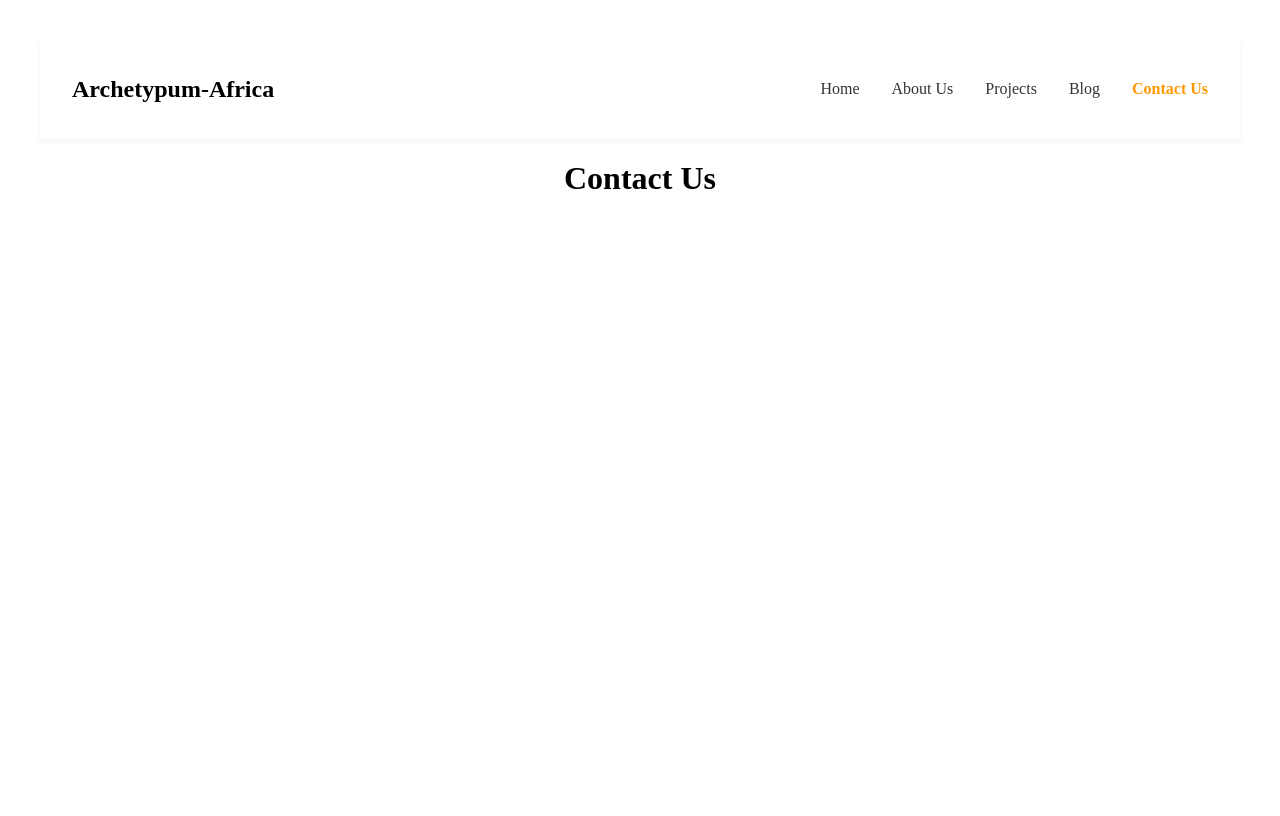
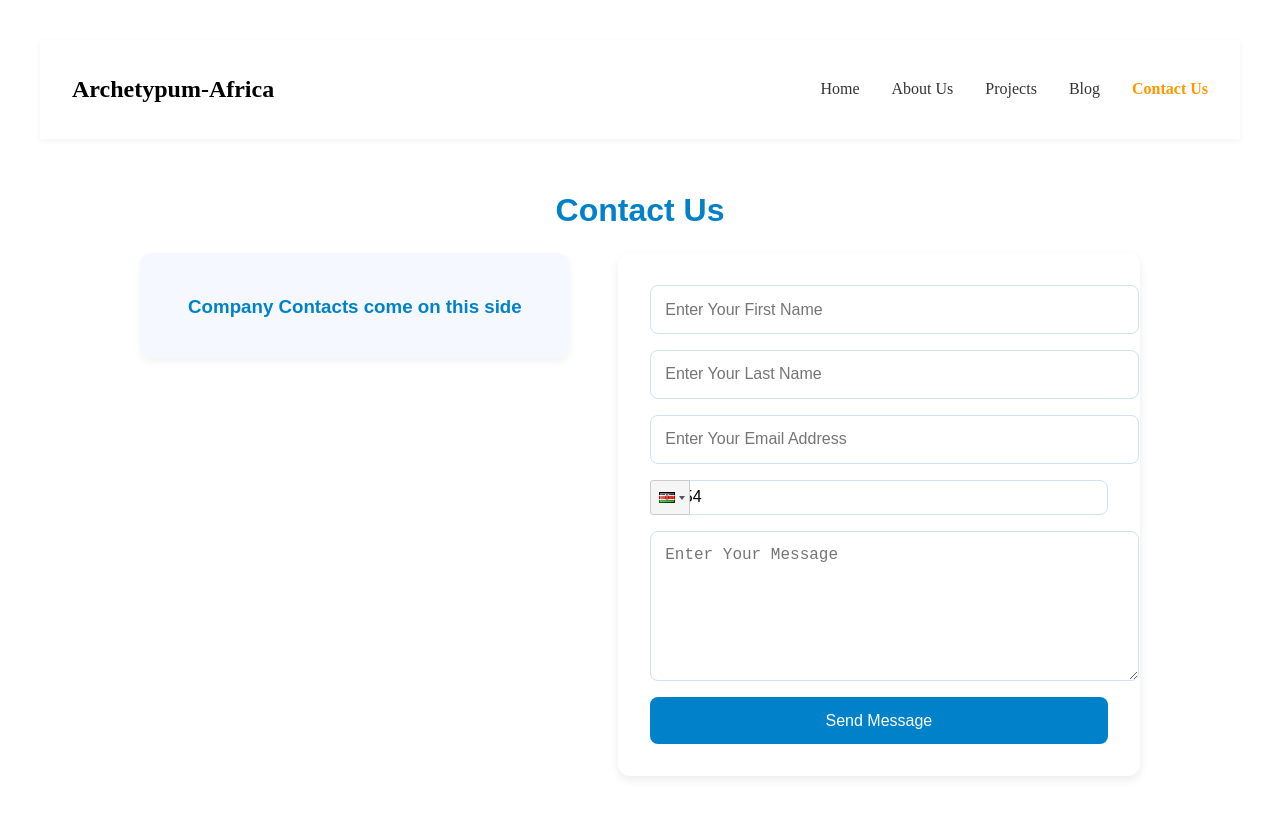
Before and after one commit to monalisasabina/archetypum-frontend, a React (Vite) app: page /contact_us in a window 1280 px wide. Shown: the top 816 px of the page. Built offline with nearby package versions, Linux system fonts and the light colour scheme.

Commit message:
contact page

```diff
--- a/package.json
+++ b/package.json
@@ -13,6 +13,7 @@
     "react": "^19.1.1",
     "react-dom": "^19.1.1",
     "react-icons": "^5.5.0",
+    "react-phone-input-2": "^2.15.1",
     "react-router-dom": "^7.8.2",
     "swiper": "^12.0.1"
   },
--- a/src/Pages/ContactUs.jsx
+++ b/src/Pages/ContactUs.jsx
@@ -1,9 +1,90 @@
+import PhoneInput from "react-phone-input-2"
+import "react-phone-input-2/lib/style.css"
+import "./contactUs.css"
+import { useState } from "react"
+
 function ContactUs(){
 
+    const [phone, setPhone] = useState("");
+
+
+    const handleSubmit = (e) =>{
+        e.preventDefault();
+        // Handle form submission logic here
+        console.log("Form submitted");
+    };
+
     return(
-        <div>
-           <div className="contact-container">
-              <h1 className="contact-header">Contact Us</h1>
+        <div className="contact-container">
+
+           {/* Header */}
+           <div className="contact-header">
+              <h1 >Contact Us</h1>
+           </div>
+
+           {/* Contact-Content */}
+           <div className="contact-content">
+
+              {/* Company Contacts */}
+              <div className="contact-contacts">
+                <h3>Company Contacts come on this side</h3>
+
+              </div>
+
+             {/* Contact Form */}
+              <div className="contact-form">
+
+                <form onSubmit={handleSubmit}>
+                    {/* First Name */}
+                    <input
+                         type="text"
+                         placeholder="Enter Your First Name"
+                    />
+
+                    {/* Last Name */}
+                    <input
+                          type="text"
+                          placeholder="Enter Your Last Name"
+                    />
+
+                    {/* Email */}
+                    <input
+                          type="email"
+                          placeholder="Enter Your Email Address"
+                    />
+
+                    {/* Mobile Number */}
+                    <div className="contact-mobile">
+
+                       <PhoneInput
+                            country={"ke"}
+                            onlyCountries={["ke", "ug", "tz"]}
+                            enableSearch={true}
+                            value={phone}
+                            onChange={setPhone}
+                            placeholder="Enter Your Mobile Number"
+                            inputProps={{
+                                name: "phone",
+                                required: true,
+                                autoFocus: false
+                            }}
+
+                       />
+                    </div>
+
+                    {/* Message */}
+                    <textarea
+                            placeholder="Enter Your Message"
+                    >
+                    </textarea>
+
+                    {/* Send Message */}
+                    <button>Send Message</button>
+
+                </form>
+
+              </div>
+
            </div>
 
         </div>
--- /dev/null
+++ b/src/Pages/contactUs.css
@@ -0,0 +1,158 @@
+/* .contact-content{
+    border: 1px solid black;
+    border-radius: 10px;
+    box-shadow: 0 0 6px rgba(0, 129, 201, 0.2);
+    height: 300px;
+    width: 300px;
+    display: flex;
+} */
+
+
+/* 🌐 Overall Layout */
+.contact-container {
+  display: flex;
+  flex-direction: column;
+  align-items: center;
+  background-color: #ffffff;
+  padding: 2rem 1rem;
+  font-family: "Poppins", sans-serif;
+  color: #333;
+}
+
+/* 🏷️ Header */
+.contact-header h1 {
+  color: #0081c9;
+  font-size: 2rem;
+  text-align: center;
+  margin-bottom: 1.5rem;
+}
+
+/* 🧱 Content Section (Two-column layout on larger screens) */
+.contact-content {
+  display: flex;
+  justify-content: center;
+  align-items: flex-start;
+  gap: 3rem;
+  max-width: 1000px;
+  width: 100%;
+  flex-wrap: wrap;
+}
+
+/* 🏢 Company Contacts */
+.contact-contacts {
+  flex: 1;
+  min-width: 280px;
+  background-color: #f5f9ff;
+  padding: 1.5rem;
+  border-radius: 12px;
+  box-shadow: 0 4px 8px rgba(0, 0, 0, 0.05);
+}
+
+.contact-contacts h3 {
+  color: #0081c9;
+  margin-bottom: 1rem;
+}
+
+/* 📝 Contact Form */
+.contact-form {
+  flex: 1.2;
+  background-color: #ffffff;
+  padding: 2rem;
+  border-radius: 12px;
+  box-shadow: 0 4px 10px rgba(0, 0, 0, 0.08);
+  align-items: center;
+}
+
+/* 📋 Form Inputs */
+.contact-form form {
+  display: flex;
+  flex-direction: column;
+  gap: 1rem;
+}
+
+.contact-form input,
+.contact-form textarea {
+  width: 100%;
+  padding: 0.9rem;
+  border: 1px solid #d0e3f0;
+  border-radius: 8px;
+  font-size: 1rem;
+  outline: none;
+  transition: all 0.3s ease;
+}
+
+.contact-form input:focus,
+.contact-form textarea:focus {
+  border-color: #0081c9;
+  box-shadow: 0 0 0 2px rgba(0, 129, 201, 0.1);
+}
+
+/* 🌍 Phone Input (from react-phone-input-2) */
+.contact-mobile .react-tel-input .form-control {
+  width: 100% !important;
+  border-radius: 8px !important;
+  padding: 0.9rem !important;
+  border: 1px solid #d0e3f0 !important;
+  font-size: 1rem !important;
+}
+
+.contact-mobile .react-tel-input .form-control:focus {
+  border-color: #0081c9 !important;
+  box-shadow: 0 0 0 2px rgba(0, 129, 201, 0.1) !important;
+}
+
+/* ✉️ Textarea */
+.contact-form textarea {
+  min-height: 120px;
+  resize: vertical;
+}
+
+/* 🚀 Send Button */
+.contact-form button {
+  background-color: #0081c9;
+  color: white;
+  padding: 0.9rem;
+  border: none;
+  border-radius: 8px;
+  font-size: 1rem;
+  font-weight: 500;
+  cursor: pointer;
+  transition: background 0.3s ease, transform 0.2s;
+}
+
+.contact-form button:hover {
+  background-color: #006ea8;
+  transform: translateY(-2px);
+}
+
+/* 📱 Mobile Responsiveness */
+@media (max-width: 768px) {
+  .contact-content {
+    flex-direction: column;
+    gap: 2rem;
+  }
+
+  .contact-header h1 {
+    font-size: 1.7rem;
+  }
+
+  .contact-form,
+  .contact-contacts {
+    padding: 1.5rem;
+  }
+}
+
+@media (max-width: 480px) {
+  .contact-header h1 {
+    font-size: 1.5rem;
+  }
+
+  .contact-form input,
+  .contact-form textarea {
+    font-size: 0.95rem;
+  }
+
+  .contact-form button {
+    font-size: 0.95rem;
+  }
+}
```
Also changed, not shown: 1 other file (tests, documents, lock files or other folders).
